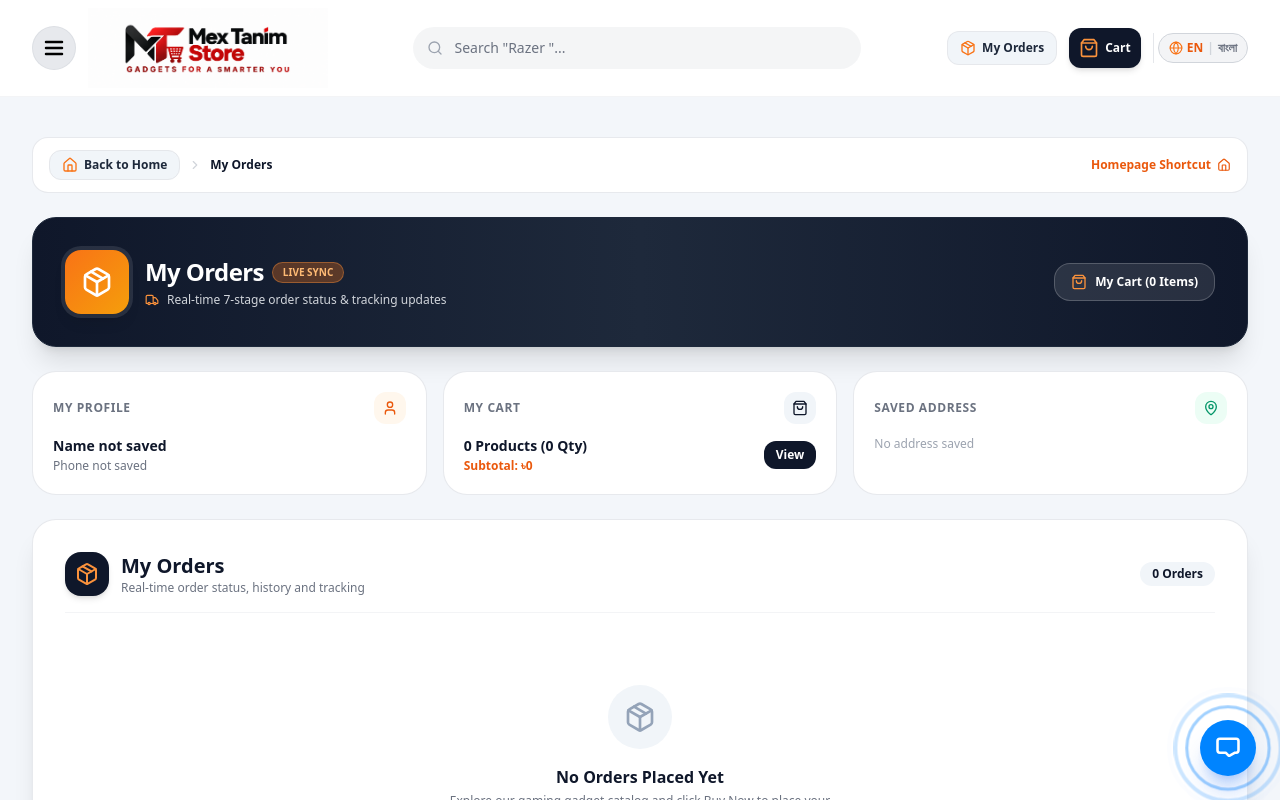
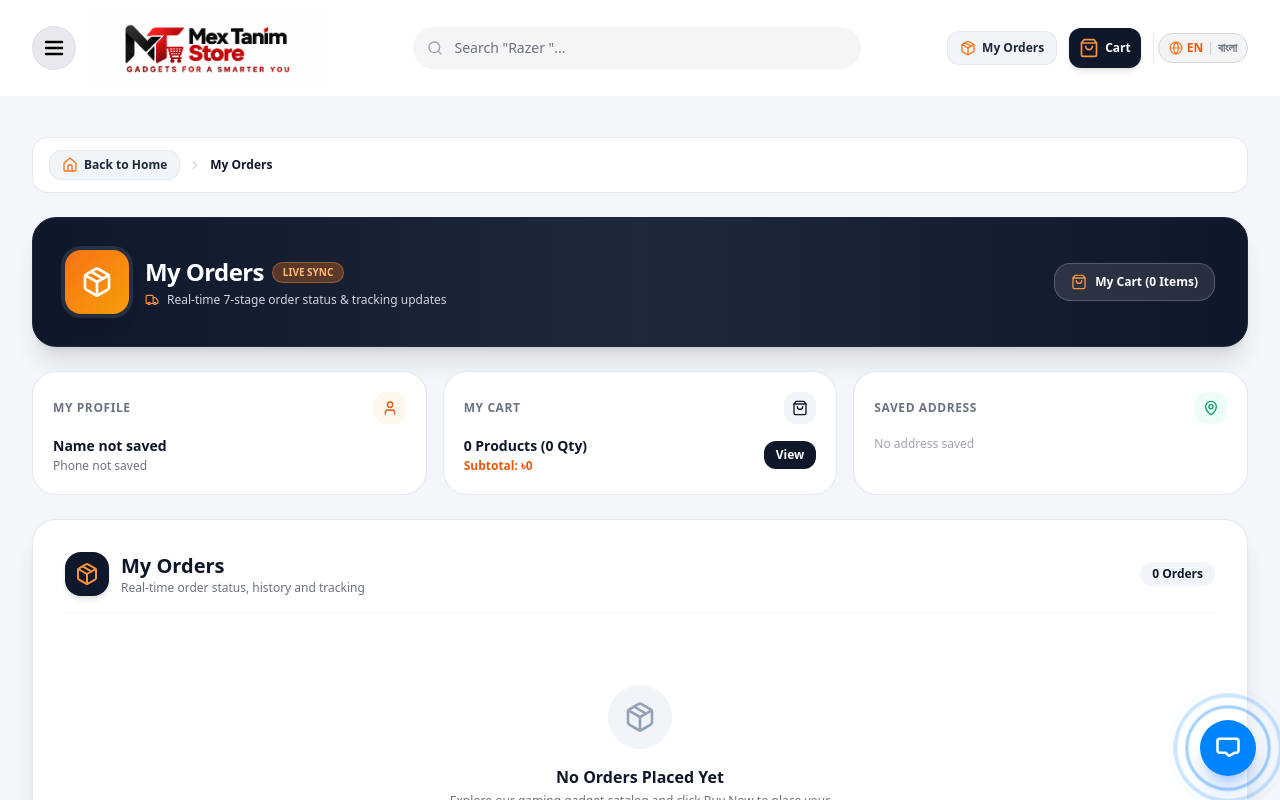
Before and after one commit to mcxtanim/Mex_Tanim, a Next.js app in the folder user_website/: page /account in a window 1280 px wide. Shown: the top 800 px of the page. Built offline with nearby package versions, Linux system fonts and the light colour scheme.

Commit message:
Commit #49: Remove redundant Homepage Shortcut link from My Orders navigation bar

```diff
--- a/user_website/src/features/account/MyAccountView.tsx
+++ b/user_website/src/features/account/MyAccountView.tsx
@@ -106,14 +106,6 @@ export const MyAccountView: React.FC = () => {
           <ChevronRight className="w-3.5 h-3.5 text-gray-300" />
           <span className="text-slate-900 font-black">{language === 'bn' ? 'আমার অর্ডারসমূহ' : 'My Orders'}</span>
         </div>
-
-        <Link
-          href="/"
-          className="hidden sm:flex items-center space-x-1.5 text-xs font-bold text-orange-600 hover:text-orange-700 hover:underline cursor-pointer"
-        >
-          <span>{language === 'bn' ? 'হোম পেজ শর্টকাট' : 'Homepage Shortcut'}</span>
-          <Home className="w-3.5 h-3.5" />
-        </Link>
       </nav>
 
       {/* Account & Orders Banner */}
```
